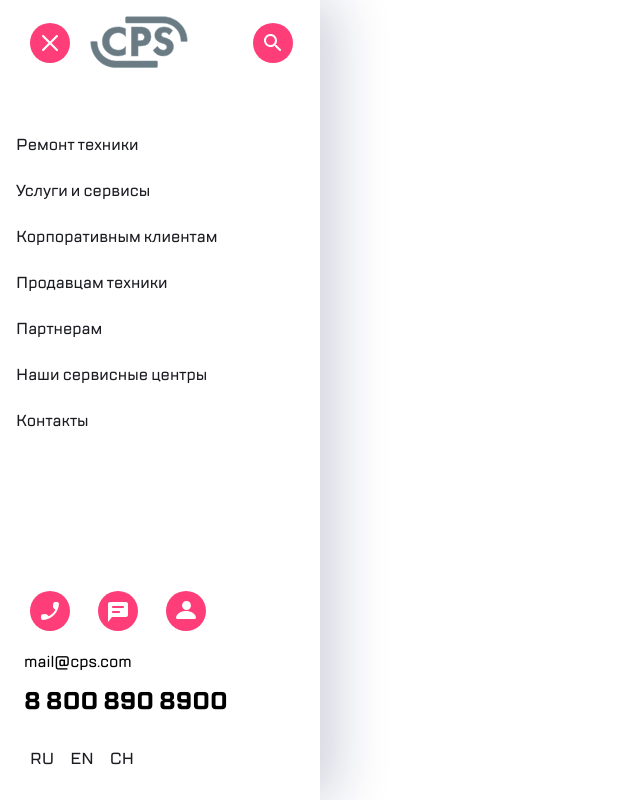
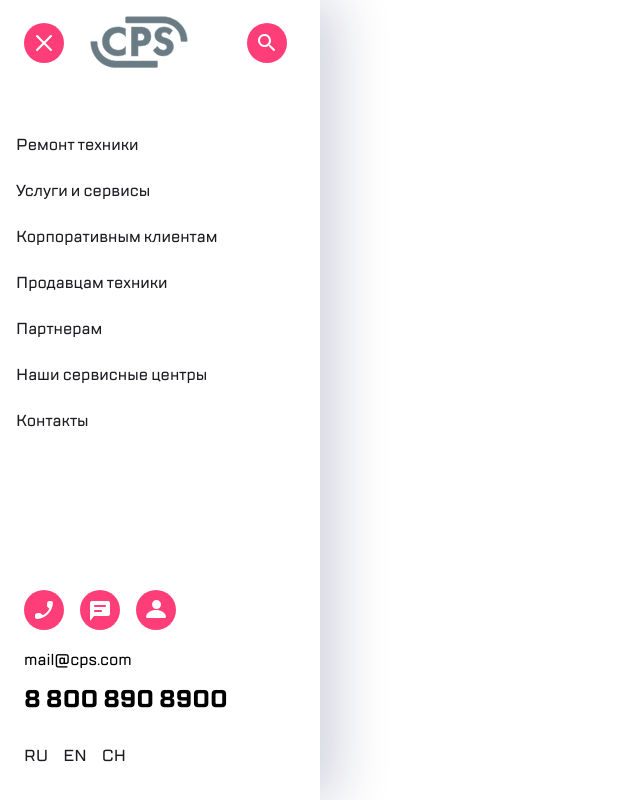
Before and after one commit to TimurKim9/fullstack-7.8, a plain HTML site: page index.html in a window 1280 px wide. Shown: the whole page, without its empty margins (0-640 px from the left). Drawn offline with Linux system fonts and the light colour scheme.

Commit message:
fix- wrapper, body, button.

```diff
--- a/style.css
+++ b/style.css
@@ -17,7 +17,6 @@
 html, body {
   height: 100%;
   margin: 0;
-  box-shadow: 16px 0px 52px 0px #0E185033;
 }
 
 body{
@@ -27,10 +26,13 @@
 }
 
 .wrapper {
+  width: 320px;
   display: flex;
   flex-direction: column;
   min-height: 100vh;
+  height: 660px;
   flex: 1;
+  box-shadow: 16px 0px 52px 0px #0E185033, -2px 0px 4px 0px #454F7E05;
 }
 
 header, .side-menu {
@@ -163,3 +165,12 @@
 .lang button:focus {
   color:#7E7E82;
 }
+
+.lang{
+  display: flex;
+  gap: 15px;
+}
+
+button{
+  padding: 0;
+}
```
